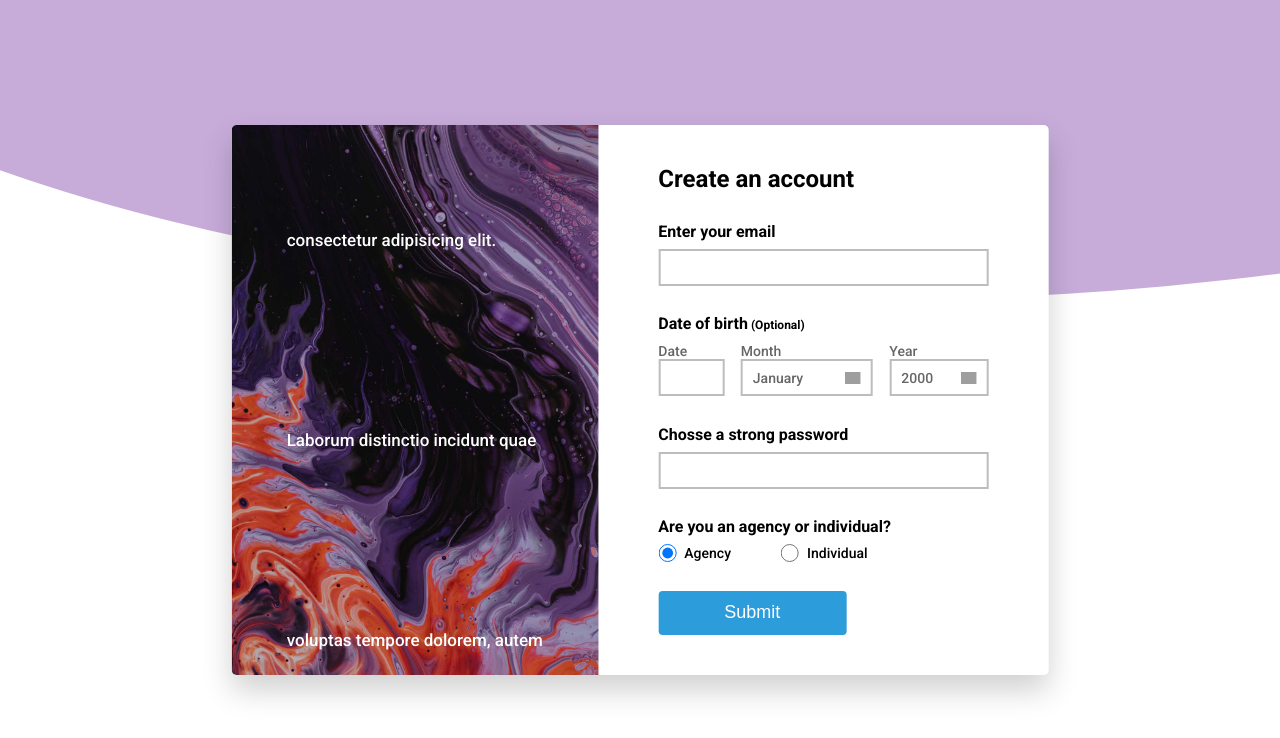
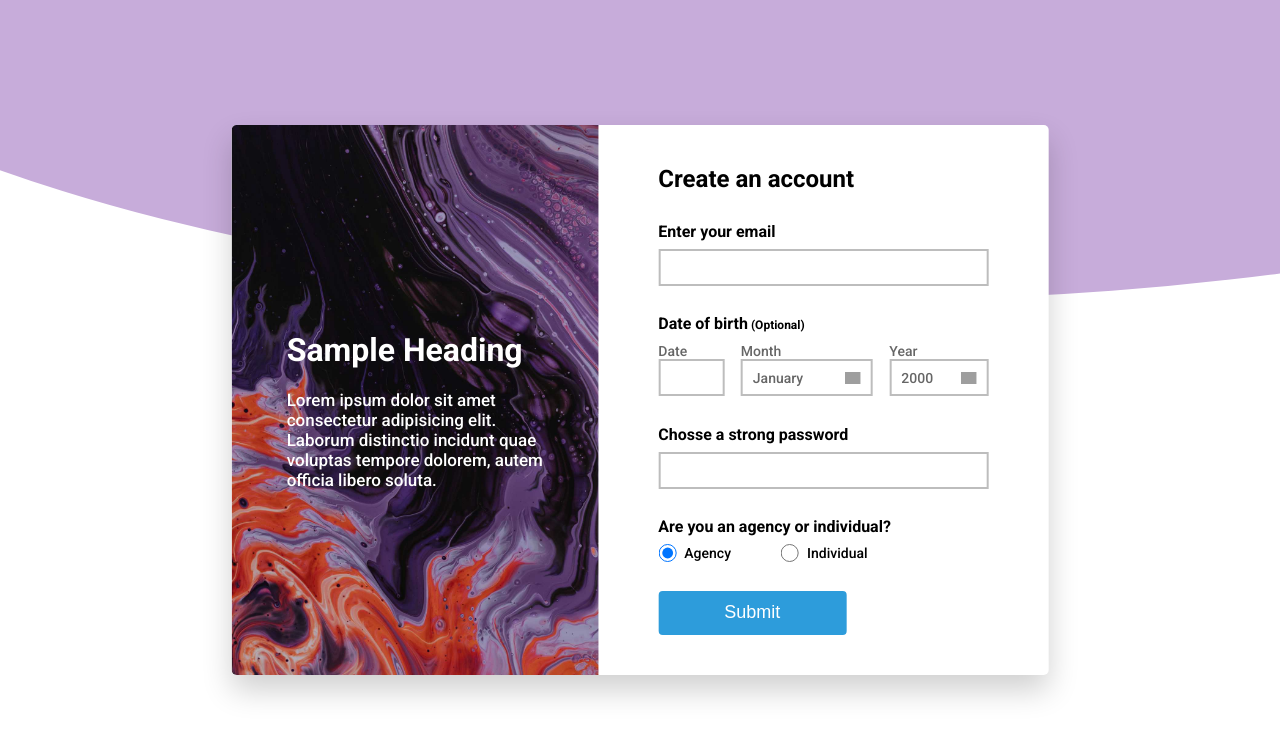
Before and after one commit to IshanChauhan79/wingify-assignment, a React (Create React App) app: page / in a window 1280 px wide. Shown: the top 738 px of the page. Built offline with nearby package versions, Linux system fonts and the light colour scheme; grey boxes are pictures that could not be loaded.

Commit message:
fix line height of heading descrption and error message of password

```diff
--- a/src/Components/Home/CreateAccount/CreateAccount.js
+++ b/src/Components/Home/CreateAccount/CreateAccount.js
@@ -168,7 +168,7 @@ function CreateAccount() {
             change={inputChangeHandler}
             error={!isPasswordValid}
             value={password}
-            errorMessage="Please add valid password"
+            errorMessage="minimum 6 characters"
           />
         </div>
 
--- a/src/Components/Home/HeadingSection/HeadingSection.module.css
+++ b/src/Components/Home/HeadingSection/HeadingSection.module.css
@@ -31,7 +31,7 @@
   width: 70%;
   font-weight: 500;
   font-size: 1.7rem;
-  line-height: 20rem;
+  line-height: 2.0rem;
 }
 
 @media screen and (max-width: 56em) {
```
